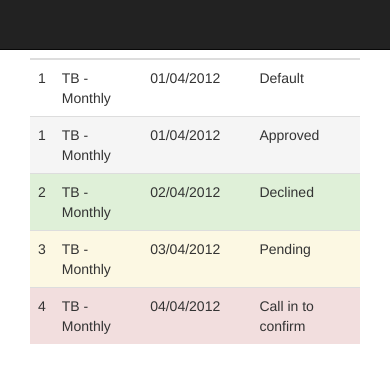
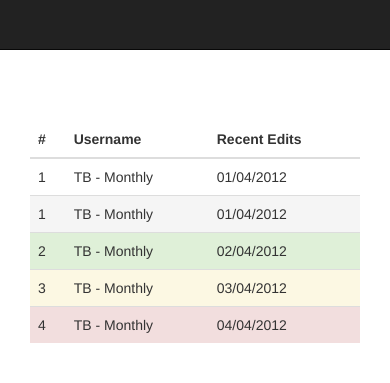
Before and after one commit to vaisakhb/dns_api, a Django app: page /ui/ in a window 390 px wide. Shown: the top 383 px of the page. Run offline with Django 3.2, Linux system fonts and the light colour scheme; parts of the project's set-up code (start-up, migrations or seed data) failed here and were passed over.

Commit message:
Added sys.path.append for apache integration, pick apache ldap userid if exists, and a div id for responsive ajax tables.

```diff
--- a/api/ui/templates/base.html
+++ b/api/ui/templates/base.html
@@ -49,7 +49,7 @@
 				<div class="collapse navbar-collapse" id="bs-example-navbar-collapse-1">
 					<ul class="nav navbar-nav">
 						<li class="Dropdown">
-							<a class="dropdown-toggle" data-toggle="dropdown">Welcome<strong class="caret"></strong></a>
+							<a class="dropdown-toggle" data-toggle="dropdown">Welcome {{username}}<strong class="caret"></strong></a>
 							<ul class="dropdown-menu">
 								<li>
 									<a href="/ui">Search Record</a>
@@ -99,12 +99,17 @@
 	<div class="row clearfix">
 		<div class="col-md-12 column">
 			<div class="row clearfix">
+				<br>
 				<div class="col-md-8 column">
 					<table class="table">
-{%block content %}  {% endblock %}
+
+{%block content %}
+<br><br>
+{% endblock %}
 					</table>
 				</div>
-				<div class="col-md-4 column">
+			<br><br>
+				<div id="ajaxdiv"class="col-md-4 column">
 					<table class="table">
 						<thead>
 							<tr>
@@ -112,13 +117,10 @@
 									#
 								</th>
 								<th>
-									Product
+									Username
 								</th>
 								<th>
-									Payment Taken
-								</th>
-								<th>
-									Status
+								Recent Edits
 								</th>
 							</tr>
 						</thead>
@@ -133,9 +135,6 @@
 								<td>
 									01/04/2012
 								</td>
-								<td>
-									Default
-								</td>
 							</tr>
 							<tr class="active">
 								<td>
@@ -146,9 +145,6 @@
 								</td>
 								<td>
 									01/04/2012
-								</td>
-								<td>
-									Approved
 								</td>
 							</tr>
 							<tr class="success">
@@ -161,9 +157,6 @@
 								<td>
 									02/04/2012
 								</td>
-								<td>
-									Declined
-								</td>
 							</tr>
 							<tr class="warning">
 								<td>
@@ -174,9 +167,6 @@
 								</td>
 								<td>
 									03/04/2012
-								</td>
-								<td>
-									Pending
 								</td>
 							</tr>
 							<tr class="danger">
@@ -189,9 +179,6 @@
 								<td>
 									04/04/2012
 								</td>
-								<td>
-									Call in to confirm
-								</td>
 							</tr>
 						</tbody>
 					</table>
--- a/api/ui/views.py
+++ b/api/ui/views.py
@@ -8,9 +8,13 @@
 from django.core import serializers
 
 myhost = socket.gethostname()
+
 username = "Anonymouse"
-
 def search_template(request):
+	global username
+#	username = request.user.username
+	if 'REMOTE_USER' in request.META:
+		username = request.META['REMOTE_USER']
 	return render_to_response('base.html', {"username" : username})
 
 def search_data(request):
```
Also changed, not shown: api/dns_api/settings.py (+9 -0 lines), api/dns_api/wsgi.py (+6 -1 lines), api/ui/static/img/glyphicons-halflings-white.png (deleted), api/ui/static/img/glyphicons-halflings.png (deleted).
